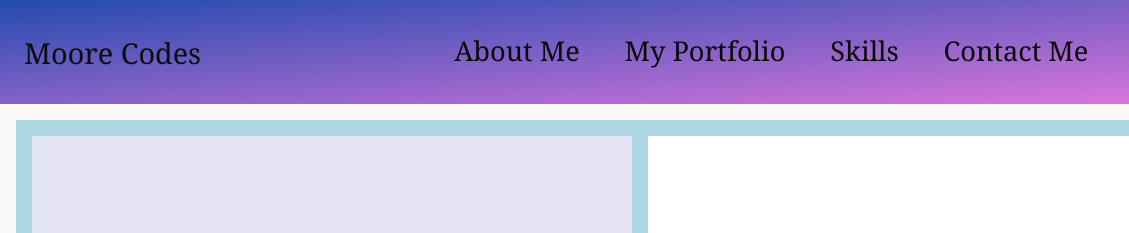
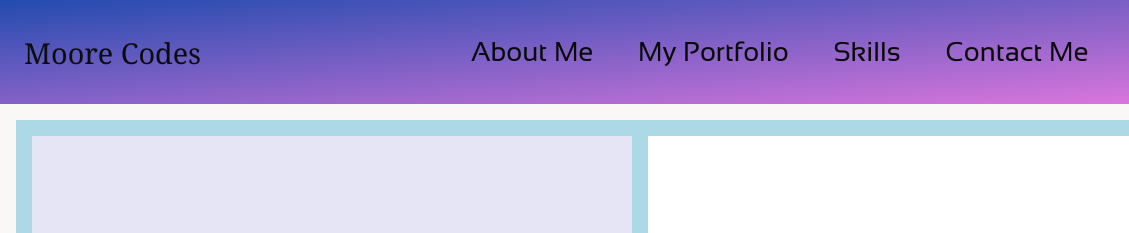
Before and after one commit to Deadicate/My-Site, a plain HTML site: page index.html in a window 1280 px wide. Shown: the top 233 px of the page, 0-1129 px from the left. Drawn offline with Linux system fonts and the light colour scheme; files whose address does not match are found by name.

Commit message:
added custom font Sansation and make the Navigation bar links in this font

```diff
--- a/CSS/styles.css
+++ b/CSS/styles.css
@@ -1,4 +1,11 @@
 /* UTILITIES */
+@font-face {
+  font-family: 'sansationregular';
+  src: url('../Fonts/Sansation-Regular-webfont.woff') format('woff');
+  font-weight: normal;
+  font-style: normal;
+}
+
 * {
   margin: 0;
   padding: 0;
@@ -7,7 +14,7 @@
   /* Could i download and use the Sansation font? */
 body {
   background-color: rgb(250, 248, 246);
-  font-family: Sansation, Georgia, 'Times New Roman', Times, serif ;
+  font-family: Georgia, 'Times New Roman', Times, serif ;
   }
 
 h1 {
@@ -27,6 +34,7 @@ p {
   margin-right: 50px;
   margin-top: 10px;
   text-align: justify;
+  font-family: sans-serif;
   }
 
 a {
@@ -50,6 +58,7 @@ li {
 
 .nav-links a {
   color: #090909;
+  font-family: 'sansationregular', Arial, Helvetica, sans-serif;
   }
 
 .menu {
--- a/index.html
+++ b/index.html
@@ -43,8 +43,8 @@
             <li><a href="#myportfolio">My Portfolio</a></li>
             <li><a href="#skills">Skills</a></li>
             <li><a href="#contactme">Contact Me</a></li>
-            <li><a href="https://www.github.com/Deadicate"> <img src="C:\Users\maxim\OneDrive - The University of Manchester\Desktop\Coding\MyFirstSite\Images\github-mark.png"alt="GitHub Logo" style="width:30px;height:30px;"></a></li>
-            <li><a href="https://www.linkedin.com/in/imoore1234"><img src="C:\Users\maxim\OneDrive - The University of Manchester\Desktop\Coding\MyFirstSite\Images\LinkedIn.png" alt="Linked In Logo" style="width:40px;height:32px;"></a></li>
+            <li><a href="https://www.github.com/Deadicate"> <img src="./Images/github-mark.png"alt="GitHub Logo" style="width:30px;height:30px;"></a></li>
+            <li><a href="https://www.linkedin.com/in/imoore1234"><img src="./Images/LinkedIn.png" alt="Linked In Logo" style="width:40px;height:32px;"></a></li>
           </div>
         </ul>
       </nav>
```
Also changed, not shown: Fonts/Sansation-Regular-webfont.woff (added).
